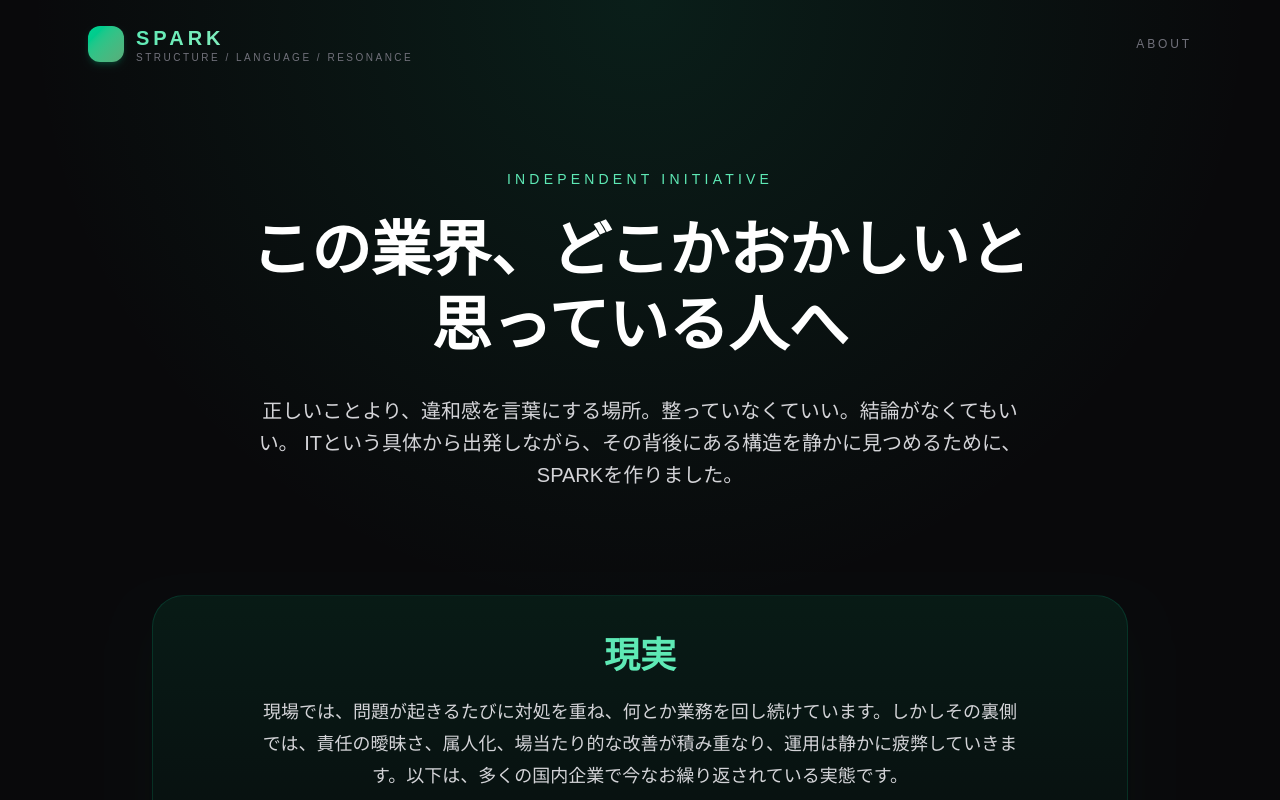
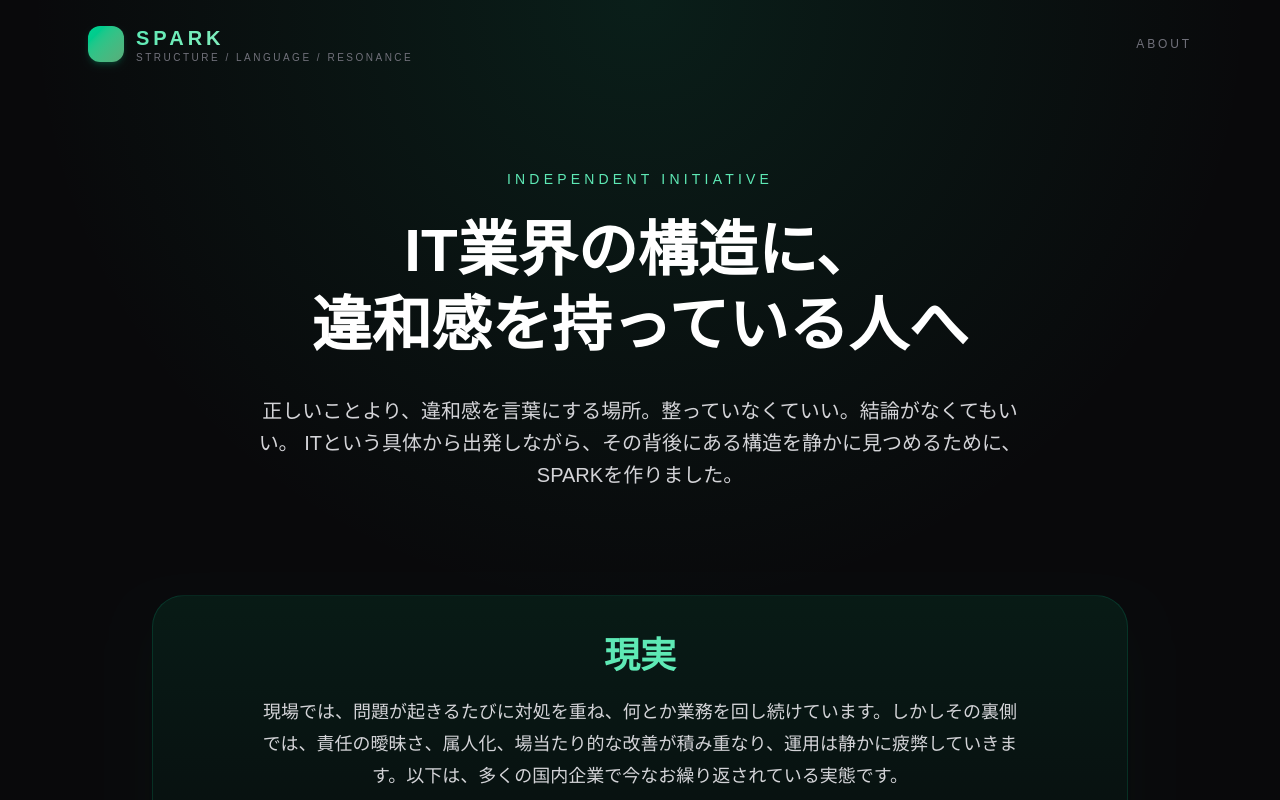
Before and after one commit to OneDog014/spark-site, a Next.js app: page / in a window 1280 px wide. Shown: the top 800 px of the page. Built offline with nearby package versions, Linux system fonts and the light colour scheme.

Commit message:
update top copy

```diff
--- a/app/page.tsx
+++ b/app/page.tsx
@@ -166,9 +166,9 @@ export default function SparkSite() {
         <section className="mx-auto max-w-5xl px-6 pb-18 pt-20 text-center">
           <p className="text-sm tracking-[0.3em] text-emerald-300">INDEPENDENT INITIATIVE</p>
           <h1 className="mt-6 text-4xl font-semibold leading-tight text-white sm:text-5xl lg:text-6xl">
-            この業界、どこかおかしいと
+            IT業界の構造に、
             <br />
-            思っている人へ
+            違和感を持っている人へ
           </h1>
           <p className="mx-auto mt-8 max-w-3xl text-lg leading-8 text-zinc-300 sm:text-xl">
             正しいことより、違和感を言葉にする場所。整っていなくていい。結論がなくてもいい。
```
